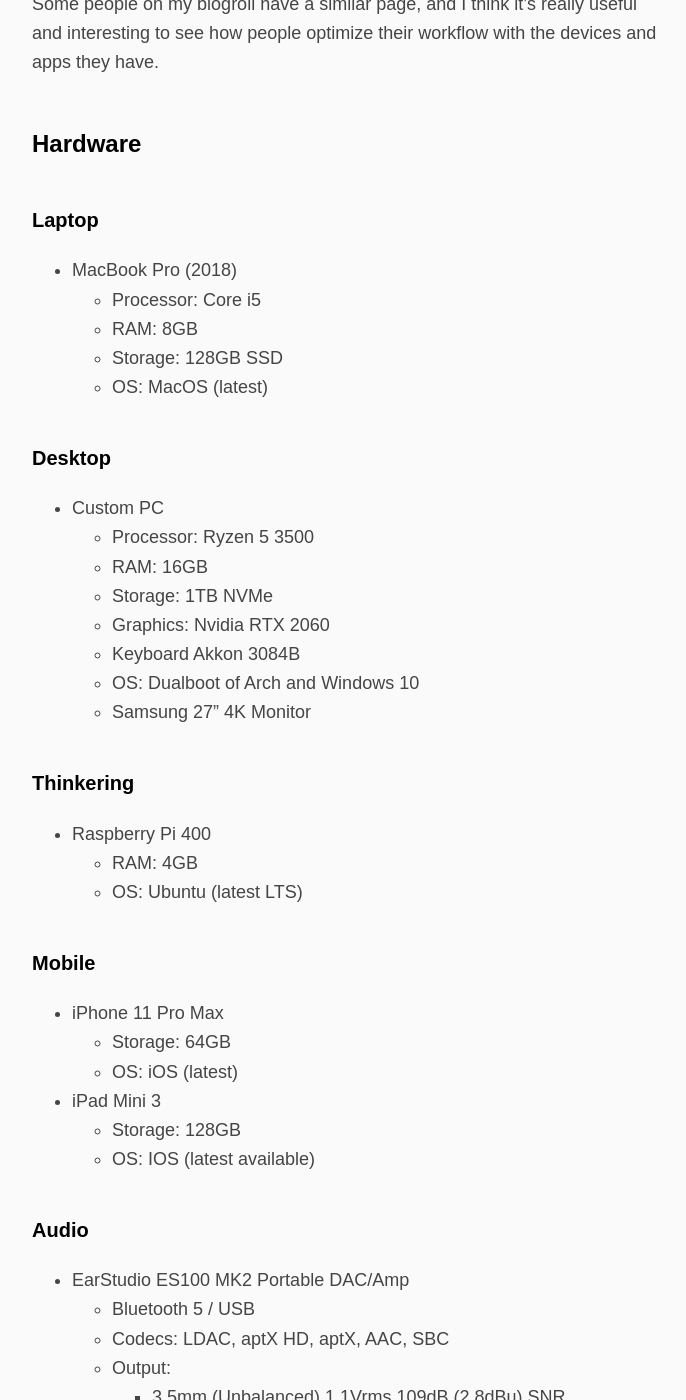
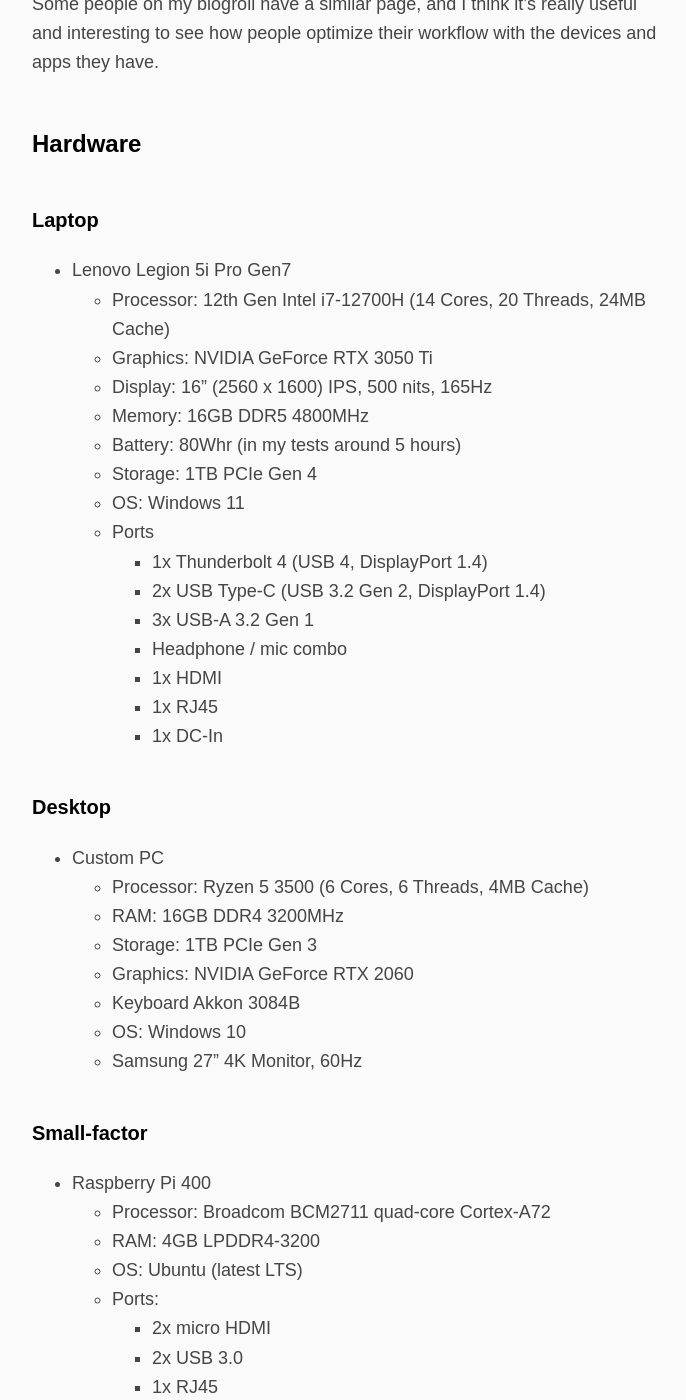
Before and after one commit to a-franca/abf.li, a Jekyll site: the page built from pages/uses.md, in a window 1280 px wide and 1400 px high, scrolled down 329 px. Shown: the whole window, without its empty margins (288-974 px from the left). Built offline with Jekyll 4.4.1, drawn with Linux system fonts in a browser that asks for light colours; some of the changed text lies outside the part shown.

Commit message:
Update uses page

```diff
--- a/pages/uses.md
+++ b/pages/uses.md
@@ -14,38 +14,59 @@ Some people on my blogroll have a similar page, and I think it's really useful a
 
 ### Laptop
 
-- MacBook Pro (2018)
-    - Processor: Core i5
-    - RAM: 8GB
-    - Storage: 128GB SSD
-    - OS: MacOS (latest)
+- Lenovo Legion 5i Pro Gen7
+    - Processor: 12th Gen Intel i7-12700H (14 Cores, 20 Threads, 24MB Cache)
+    - Graphics: NVIDIA GeForce RTX 3050 Ti
+    - Display: 16" (2560 x 1600) IPS, 500 nits, 165Hz
+    - Memory: 16GB DDR5 4800MHz
+    - Battery: 80Whr (in my tests around 5 hours)
+    - Storage: 1TB PCIe Gen 4
+    - OS: Windows 11
+    - Ports
+        - 1x Thunderbolt 4 (USB 4, DisplayPort 1.4)
+        - 2x USB Type-C (USB 3.2 Gen 2, DisplayPort 1.4)
+        - 3x USB-A 3.2 Gen 1
+        - Headphone / mic combo
+        - 1x HDMI
+        - 1x RJ45
+        - 1x DC-In
 
 ### Desktop
 
 - Custom PC
-    - Processor: Ryzen 5 3500
-    - RAM: 16GB
-    - Storage: 1TB NVMe
-    - Graphics: Nvidia RTX 2060
+    - Processor: Ryzen 5 3500 (6 Cores, 6 Threads, 4MB Cache)
+    - RAM: 16GB DDR4 3200MHz
+    - Storage: 1TB PCIe Gen 3
+    - Graphics: NVIDIA GeForce RTX 2060
     - Keyboard Akkon 3084B
-    - OS: Dualboot of Arch and Windows 10
-    - Samsung 27” 4K Monitor
+    - OS: Windows 10
+    - Samsung 27” 4K Monitor, 60Hz
 
-### Thinkering
+### Small-factor
 
 - Raspberry Pi 400
-    - RAM: 4GB
+    - Processor: Broadcom BCM2711 quad-core Cortex-A72
+    - RAM: 4GB LPDDR4-3200
     - OS: Ubuntu (latest LTS)
+    - Ports:
+        - 2x micro HDMI
+        - 2x USB 3.0
+        - 1x RJ45
+        - 1x USB 2.0
+        - 1x USC-C power
+        - 1x MicroSD card slot
 
 ### Mobile
 
 - iPhone 11 Pro Max
+    - Processor: A13 Bionic
     - Storage: 64GB
     - OS: iOS (latest)
-
+^
 - iPad Mini 3
+    - Processor: Apple A7
     - Storage: 128GB
-    - OS: IOS (latest available)
+    - OS: iOS (latest available)
 
 ### Audio
 
@@ -55,6 +76,7 @@ Some people on my blogroll have a similar page, and I think it's really useful a
     - Output:
         - 3.5mm (Unbalanced) 1.1Vrms 109dB (2.8dBu) SNR
         - 2.5mm (Balanced) 2.2Vrms 110dB (+8.8dBu) SNR
+^
 - Tin HiFi T2 Pro In Ear Earphone
     - Drive unit: Dynamic 10MM woofer + 6MM Tweeter (2DD drive unit)
     - Earphone sensitivity: 102dB/mW
@@ -63,48 +85,22 @@ Some people on my blogroll have a similar page, and I think it's really useful a
 
 ## Software
 
-### Open Source
-
-- VSCodium
-- Librewolf / Brave / TOR Browser
+- VSCode
+- Firefox / Brave
 - Signal
-- Bitwarden
+- KeepassXC
 - Jellyfin
 - Pocket Cast
 - NetNewsWire
-- Thunderbird
-- LuLu (firewall)
-- Gitea
-- Alacritty (terminal emulator)
-
-### Paid • Proprietary
-
-- Sublime Text
-- Sublime Merge
-
-### Free • Proprietary
-
-- Apple Mail (Mobile Version)
-- Obsidian [^1]
+- Joplin
 
 ## Services
 
-### Freemium • Proprietary
-
-- iCloud+ [^2]
-- Tailscale [^3]
-
-### Freemium • Open Source
-
+- iCloud+
+- Tailscale
 - SimpleLogin / Anonaddy
-- Miniflux
-
-### Paid • Open Source
-
+- Gitea
+- Nextcloud
 - IVPN
 
-[^1]: In the recent past, I've been using Joplin due to the ability to encrypt my notes. Obsidian sync plan ($8, billed yearly) is still a bit overkill to me, however with the new Advanced Data Protection for iCloud, I decided to go back to Obsidian.
-
-[^2]: Nextcloud and Cryptomator were used in place of iCloud+ (shared with my family), but again, with Advanced Data Protection for iCloud I simply can't justify the headache of managing one more VPS.
-
-[^3]: Everything in Tailscale is Open Source, except the GUI clients for proprietary OS (Windows and macOS/iOS), and the control server.
+Last modified: {{ page.date | date: "%B %-d, %Y" }}
```
Also changed, not shown: other parts of pages/uses.md (+1 -1 lines).
